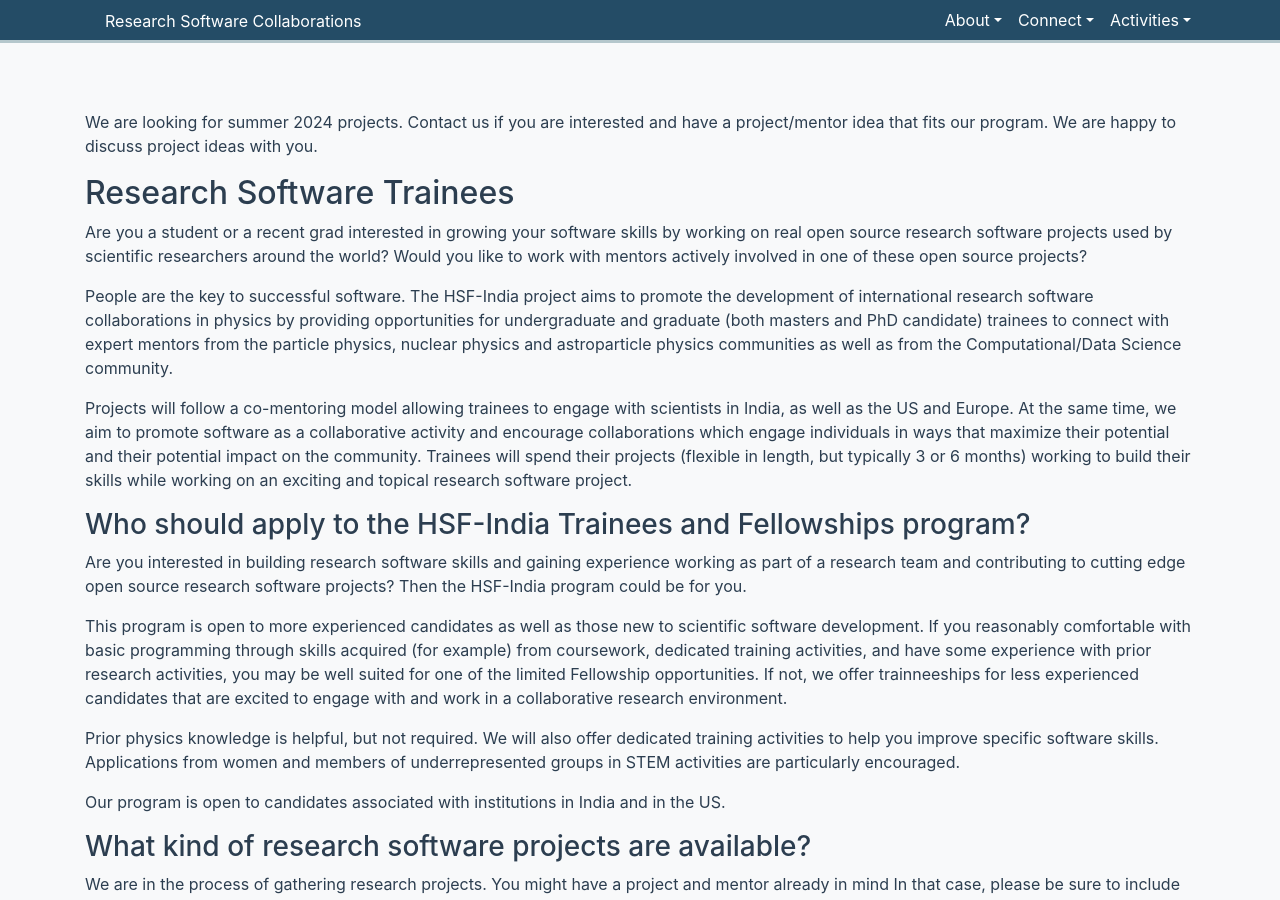
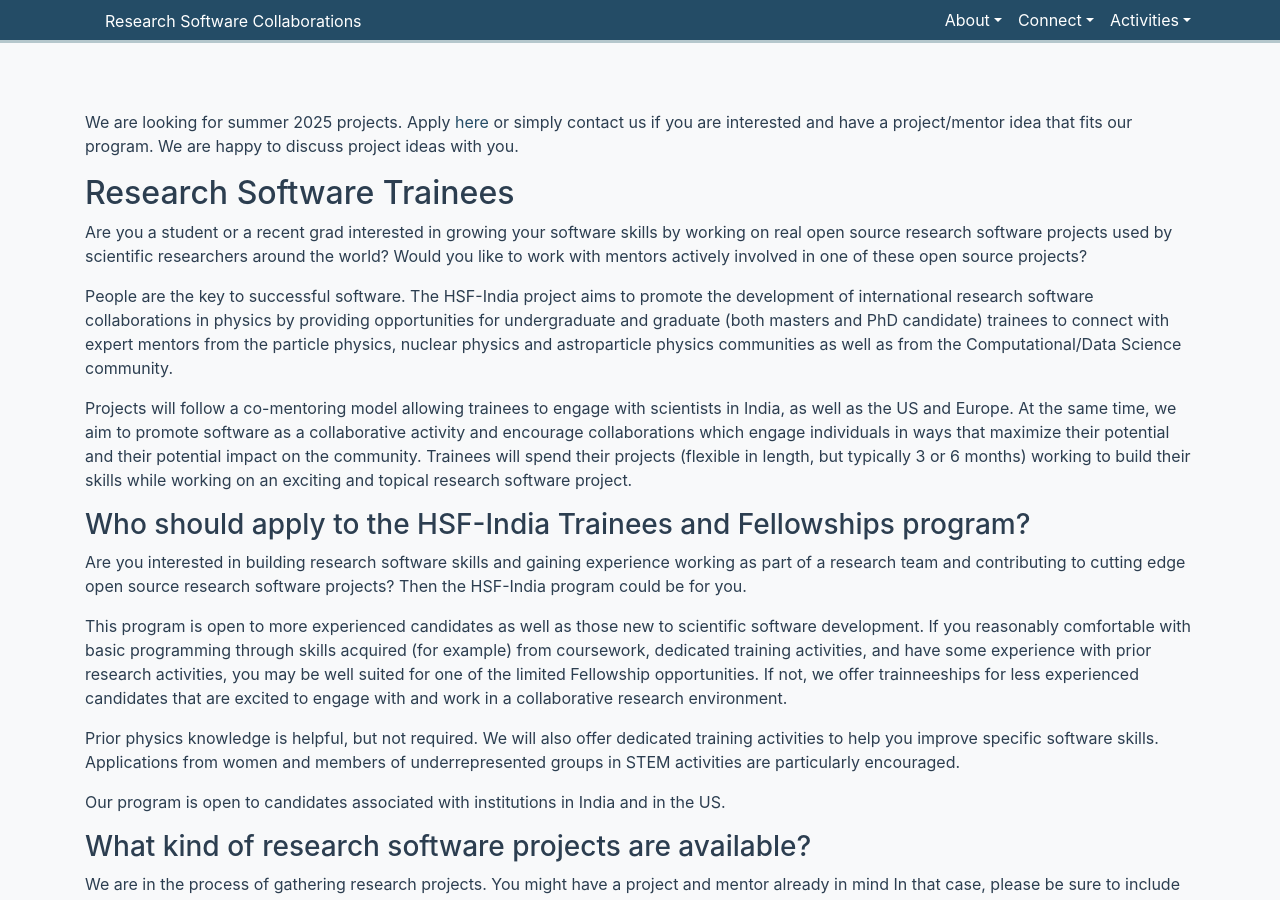
Before and after one commit to research-software-collaborations/research-software-collaborations.github.io, a Jekyll site: the page built from pages/trainee_program.md, in a window 1280 px wide and 900 px high. Built offline with Jekyll 4.4.1, drawn with Linux system fonts in a browser that asks for light colours; cached includes are drawn as plain includes.

Commit message:
Update trainee_program.md

```diff
--- a/pages/trainee_program.md
+++ b/pages/trainee_program.md
@@ -4,7 +4,7 @@ layout: default
 title: Research Software Trainees and Fellowships Program
 ---
 
-We are looking for summer 2024 projects. Contact us if you are interested and have a project/mentor idea that fits our program. We are happy to discuss project ideas with you.
+We are looking for summer 2025 projects. Apply [here](https://docs.google.com/forms/d/e/1FAIpQLSei8ZRzL4hDXm-kaA8l5JSS053bi8nX42f3y4i56T3UkgBjYg/viewform?usp=dialog) or simply contact us if you are interested and have a project/mentor idea that fits our program. We are happy to discuss project ideas with you.
 
 ## Research Software Trainees
 
```
